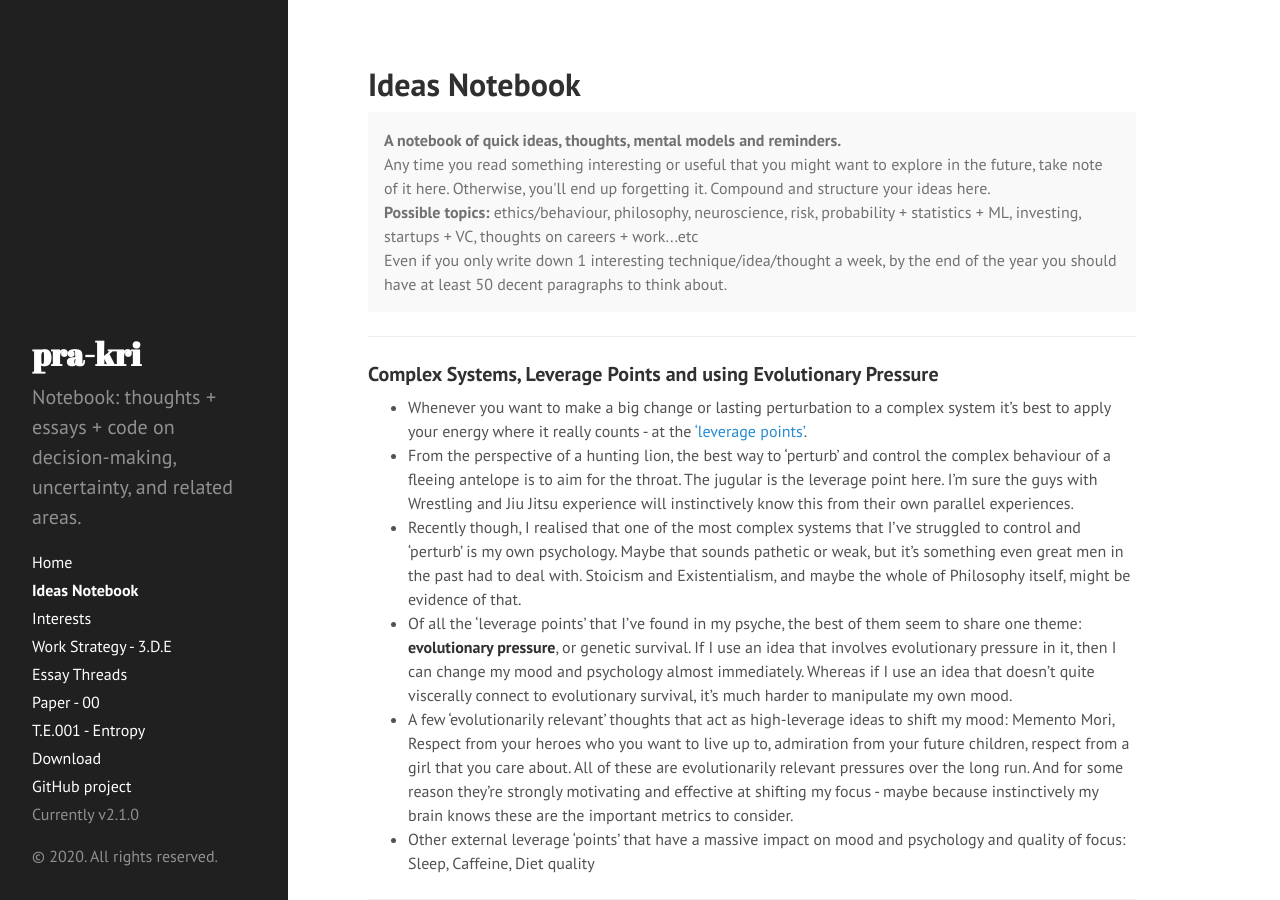
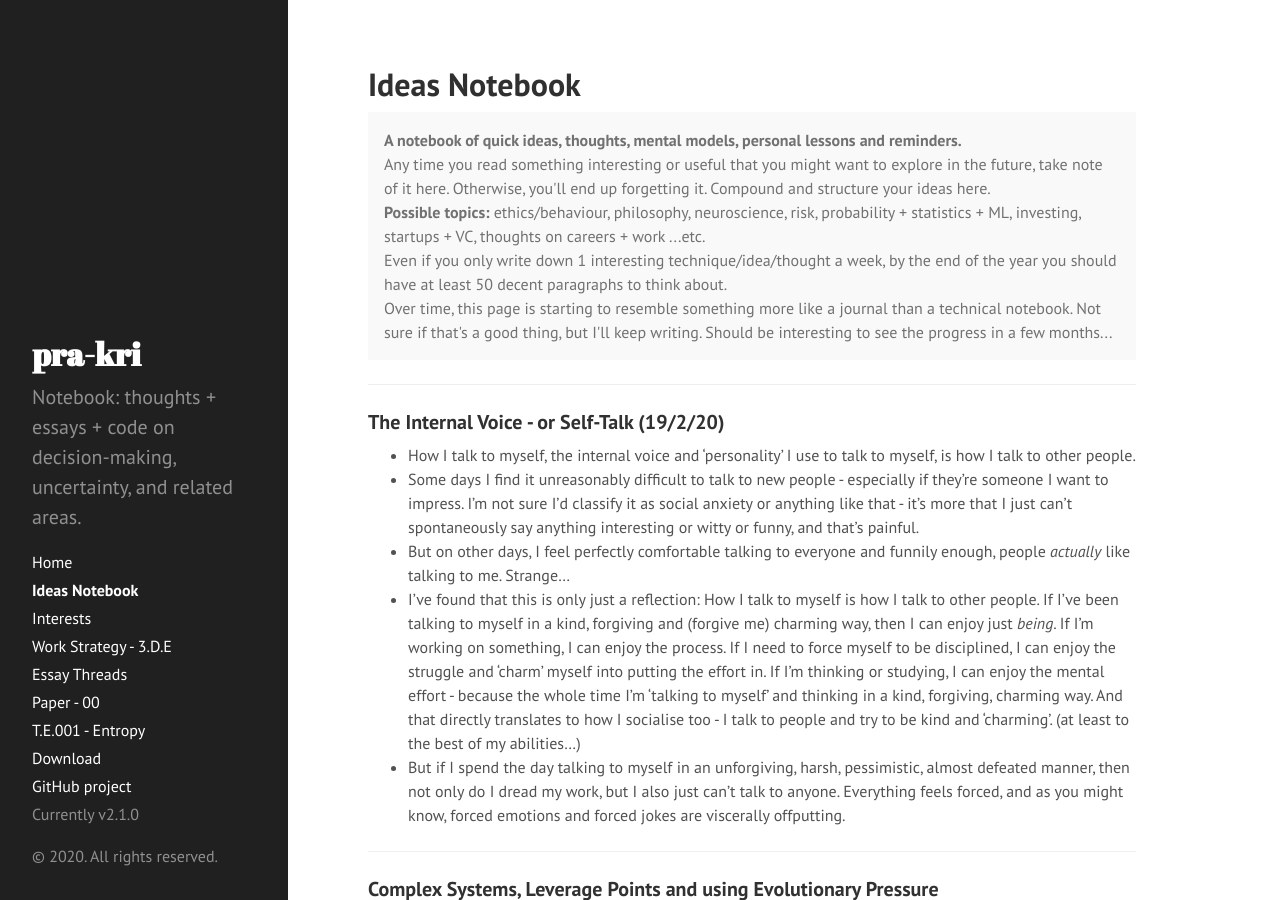
Before and after one commit to pra-kri/pra-kri.github.io, a Jekyll site: the page built from IdeasNotebook.md, in a window 1280 px wide and 900 px high. Built offline with Jekyll 4.4.1, drawn with Linux system fonts in a browser that asks for light colours.

Commit message:
Update IdeasNotebook.md

```diff
--- a/IdeasNotebook.md
+++ b/IdeasNotebook.md
@@ -4,14 +4,25 @@ title: Ideas Notebook
 ---
 
 <p class="message">
-  <b>A notebook of quick ideas, thoughts, mental models and reminders.</b> <br>
+  <b>A notebook of quick ideas, thoughts, mental models, personal lessons and reminders.</b> <br>
   Any time you read something interesting or useful that you might want to explore in the future, take note of it here. Otherwise, you'll end up forgetting it. Compound and structure your ideas here.
   <br>
-  <b>Possible topics:</b> ethics/behaviour, philosophy, neuroscience, risk, probability + statistics + ML, investing, startups + VC, thoughts on careers + work...etc
+  <b>Possible topics:</b> ethics/behaviour, philosophy, neuroscience, risk, probability + statistics + ML, investing, startups + VC, thoughts on careers + work ...etc.
   <br>
   Even if you only write down 1 interesting technique/idea/thought a week, by the end of the year you should have at least 50 decent paragraphs to think about.
+  <br>
+  Over time, this page is starting to resemble something more like a journal than a technical notebook. Not sure if that's a good thing, but I'll keep writing. Should be interesting to see the progress in a few months...
 </p>
 
+
+---
+
+### The Internal Voice - or Self-Talk (19/2/20)
+* How I talk to myself, the internal voice and 'personality' I use to talk to myself, is how I talk to other people.
+* Some days I find it unreasonably difficult to talk to new people - especially if they're someone I want to impress. I'm not sure I'd classify it as social anxiety or anything like that - it's more that I just can't spontaneously say anything interesting or witty or funny, and that's painful.
+* But on other days, I feel perfectly comfortable talking to everyone and funnily enough, people *actually* like talking to me. Strange...
+* I've found that this is only just a reflection: How I talk to myself is how I talk to other people. If I've been talking to myself in a kind, forgiving and (forgive me) charming way, then I can enjoy just *being*. If I'm working on something, I can enjoy the process. If I need to force myself to be disciplined, I can enjoy the struggle and 'charm' myself into putting the effort in. If I'm thinking or studying, I can enjoy the mental effort - because the whole time I'm 'talking to myself' and thinking in a kind, forgiving, charming way. And that directly translates to how I socialise too - I talk to people and try to be kind and 'charming'. (at least to the best of my abilities...)
+* But if I spend the day talking to myself in an unforgiving, harsh, pessimistic, almost defeated manner, then not only do I dread my work, but I also just can't talk to anyone. Everything feels forced, and as you might know, forced emotions and forced jokes are viscerally offputting.
 
 ---
 
```
